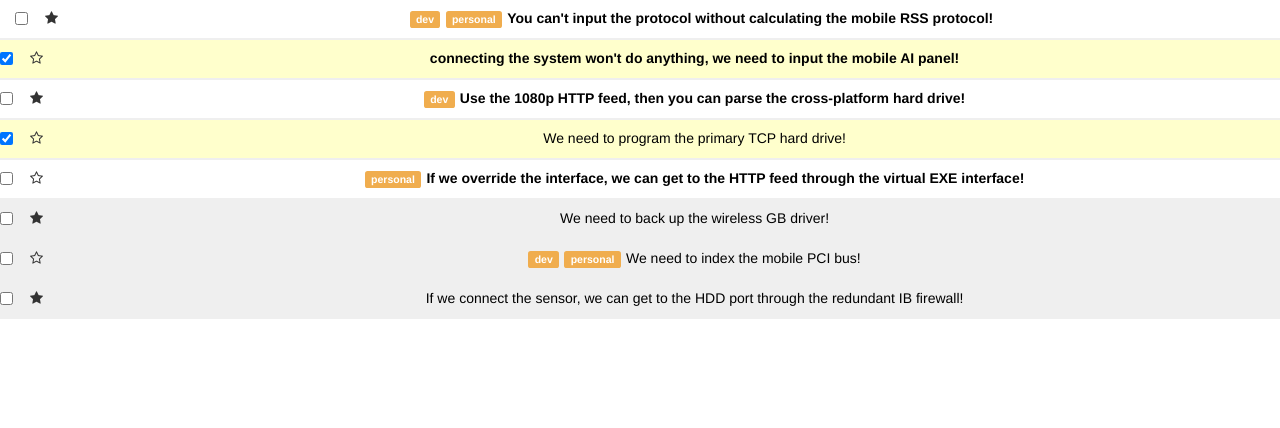
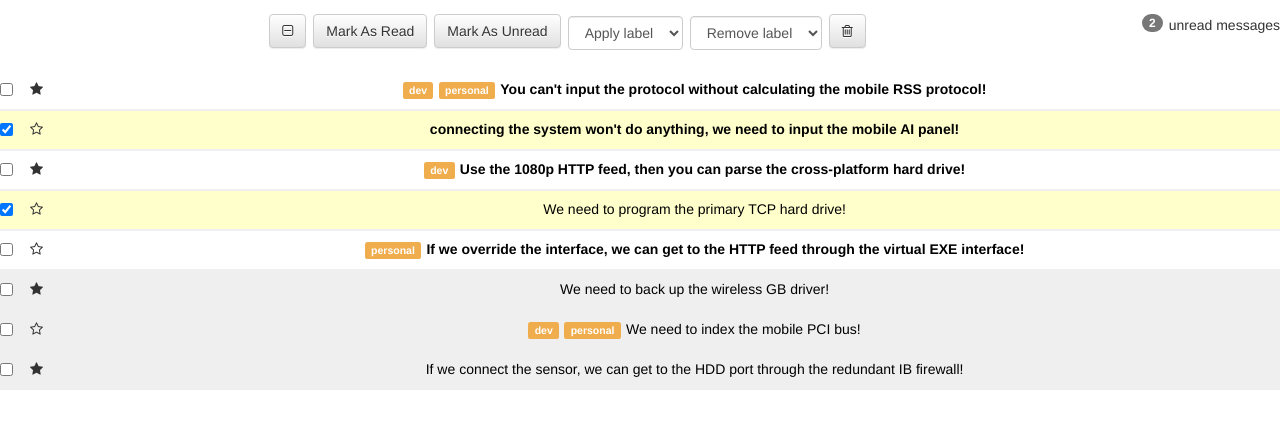
Before and after one commit to tbortb/react-inbox, a React (Create React App) app: page / in a window 1280 px wide. Shown: the top 428 px of the page. Built offline with nearby package versions, Linux system fonts and the light colour scheme.

Commit message:
added toolbar functionalities

```diff
--- a/src/App.js
+++ b/src/App.js
@@ -78,10 +78,16 @@ class App extends Component {
     }));
   }
 
+  deleteOneMail = (deleteItem) => {
+    this.setState(prevState => ({
+      messages: prevState.messages.filter(pm => pm.id !== deleteItem.id)
+    }))
+  }
+
   render = () => {
     return (
       <div className="App">
-        <Toolbar />
+        <Toolbar messages={this.state.messages} updateItem={this.updateOneMail} deleteItem={this.deleteOneMail}/>
         <Messages messages={this.state.messages} updateItem={this.updateOneMail} />
       </div>
     );
--- a/src/Message.js
+++ b/src/Message.js
@@ -3,7 +3,7 @@ import { Component } from 'react';
 class Message extends Component {
     state = { read: null, starred: null, seleceted: null, checked: null };
 
-    static getDerivedStateFromProps(nextProps, prevState) {
+    static getDerivedStateFromProps = (nextProps, prevState) => {
         return {
             read: nextProps.message.read ? "read" : "unread",
             starred: nextProps.message.starred ? "fa-star" : "fa-star-o",
@@ -27,7 +27,7 @@ class Message extends Component {
                     <div className="col-xs-2">
                         <input type="checkbox"
                             data-attribute="selected"
-                            defaultChecked={this.state.checked} onChange={this.update} />
+                            checked={this.state.checked} onChange={this.update} />
                     </div>
                     <div className="col-xs-2">
                         <i className={"star fa " + this.state.starred}
--- a/src/Toolbar.js
+++ b/src/Toolbar.js
@@ -1,9 +1,123 @@
-import {Component} from 'react';
+import { Component } from 'react';
 
-class Toolbar extends Component{
+const noSelectedMailsClass = "fa-square-o";
+const someSelectedMailsClass = "fa-minus-square-o";
+const allSelectedMailsClass = "fa-check-square-o";
+const applyLabelDefault = "Apply label";
+const removeLabelDefault = "Remove label";
 
+class Toolbar extends Component {
 
-    render = () => <div></div>
+    state = {
+        selectedIconClass: "",
+        disabled: ""
+    };
+
+    static getDerivedStateFromProps = (nextProps, prevState) => {
+        let selectedNum = nextProps.messages.filter(m => m.selected).length;
+        let messagesCount = nextProps.messages.length;
+        let selectedIconClass = selectedNum > 0 ?
+            messagesCount === selectedNum ?
+                allSelectedMailsClass :
+                someSelectedMailsClass
+            : noSelectedMailsClass;
+        const disabled = selectedNum > 0 ? "" : "disabled";
+        return {
+            selectedIconClass, disabled
+        }
+    }
+
+    updateSelection = e => {
+        const setSelectedTo = this.state.selectedIconClass !== allSelectedMailsClass;
+        const changeMessages = this.props.messages.filter(m => m.selected !== setSelectedTo);
+        changeMessages.forEach(m => this.props.updateItem({ ...m, selected: setSelectedTo }));
+    }
+
+    updateReadStatus = e => {
+        this.getSelected().forEach(m => {
+            const updatedMessage = { ...m, [e.target.dataset.attribute]: e.target.value == "true" };
+            this.props.updateItem(updatedMessage);
+        })
+    }
+
+    addLabel = e => {
+        const newLabel = e.target.value;
+        if (newLabel === applyLabelDefault){
+            return;
+        }
+        this.getSelected().forEach(m => {
+            if (m.labels.includes(newLabel)){
+                return;
+            }
+            const updatedMessage = { ...m, labels: [...m.labels, e.target.value] };
+            this.props.updateItem(updatedMessage);
+        })
+    }
+
+    removeLabel = e => {
+        const removeLabel = e.target.value;
+        this.getSelected().forEach(m => {
+            const updatedMessage = { ...m, labels: m.labels.filter(l => l !== removeLabel) };
+            this.props.updateItem(updatedMessage);
+        })
+    }
+
+    deleteMessage = e => this.getSelected().forEach(m => this.props.deleteItem(m))
+
+    getSelected = () => this.props.messages.filter(m => m.selected);
+
+    render = () => <div className="row toolbar">
+        <div className="col-md-12">
+            <p className="pull-right">
+                <span className="badge badge">2</span>
+        unread messages
+      </p>
+
+            <button className="btn btn-default">
+                <i className={"fa " + this.state.selectedIconClass}
+                    onClick={this.updateSelection}></i>
+            </button>
+
+            <button className="btn btn-default"
+                disabled={this.state.disabled}
+                data-attribute="read"
+                value="true"
+                onClick={this.updateReadStatus}>
+                Mark As Read
+      </button>
+
+            <button className="btn btn-default"
+                disabled={this.state.disabled}
+                data-attribute="read"
+                value="false"
+                onClick={this.updateReadStatus}>
+                Mark As Unread
+      </button>
+
+            <select className="form-control label-select"
+            disabled={this.state.disabled}
+            onChange={this.addLabel}>
+                <option>{applyLabelDefault}</option>
+                <option value="dev">dev</option>
+                <option value="personal">personal</option>
+                <option value="gschool">gschool</option>
+            </select>
+
+            <select className="form-control label-select"
+            disabled={this.state.disabled}
+            onChange={this.removeLabel}>
+                <option>{removeLabelDefault}</option>
+                <option value="dev">dev</option>
+                <option value="personal">personal</option>
+                <option value="gschool">gschool</option>
+            </select>
+
+            <button className="btn btn-default" disabled={this.state.disabled}
+            onClick={this.deleteMessage}>
+                <i className="fa fa-trash-o"></i>
+            </button>
+        </div>
+    </div>
 }
 
 export default Toolbar
```
